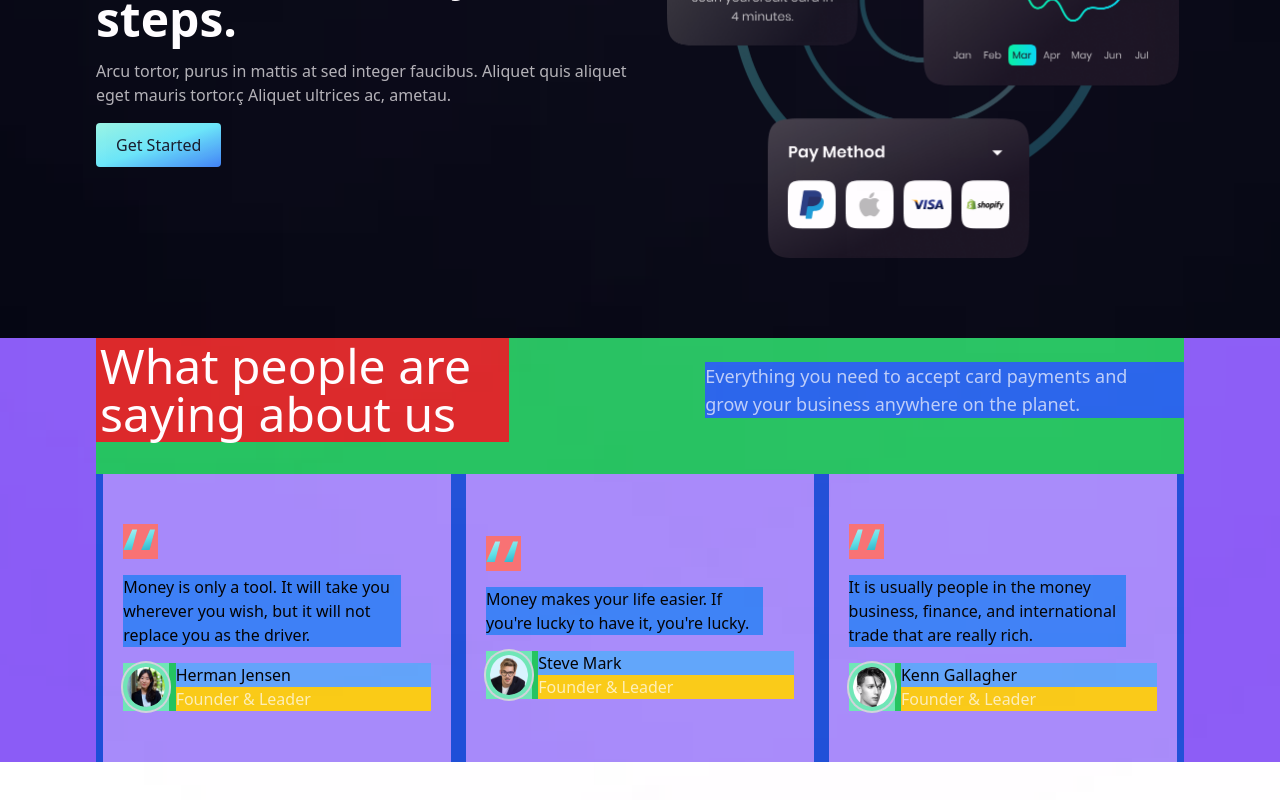
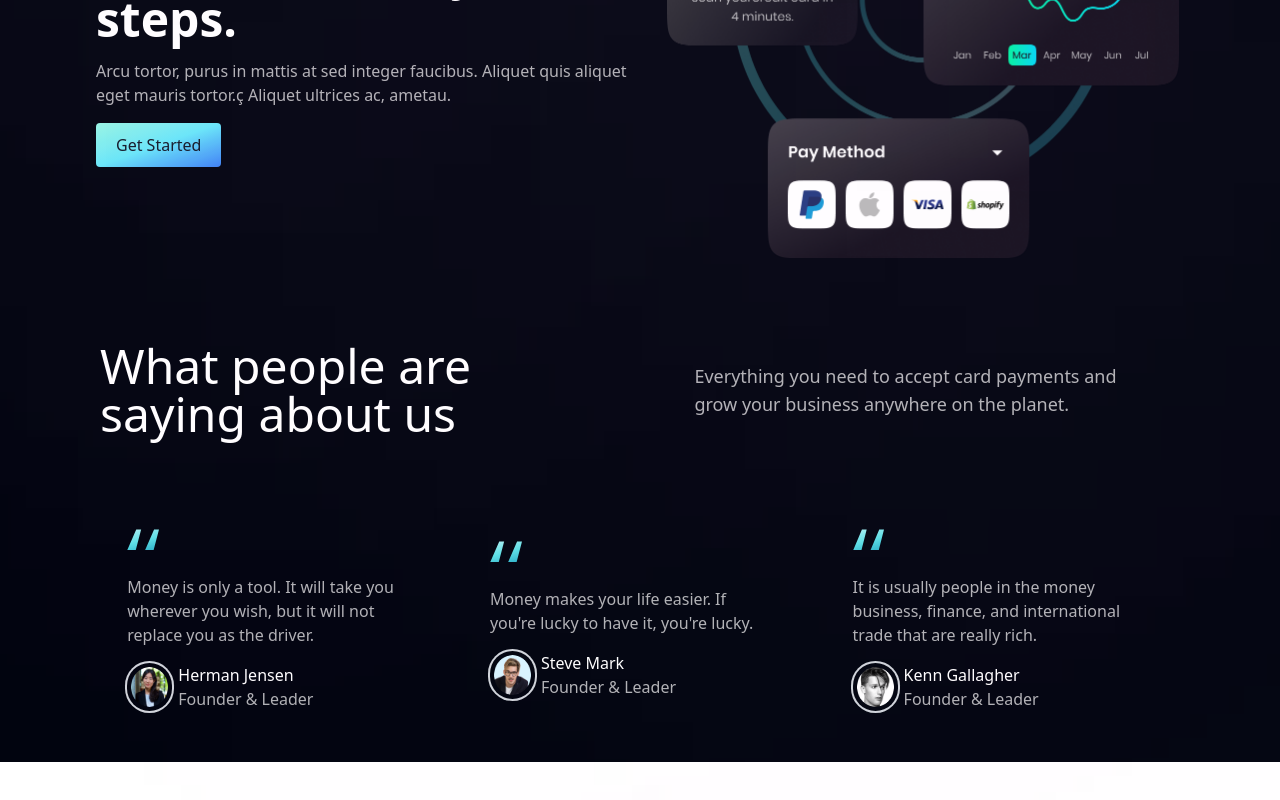
Before and after one commit to MoniruzzamanBillal/react-bank-web, a React (Vite) app: page / in a window 1280 px wide. Shown: the part 1977-2777 px from the top of the page. Built offline with nearby package versions, Linux system fonts and the light colour scheme.

Commit message:
testimonial done

```diff
--- a/src/Components/FeedBackCard.jsx
+++ b/src/Components/FeedBackCard.jsx
@@ -8,20 +8,24 @@ const FeedBackCard = ({ content, name, title, img }) => {
 
   return (
     <>
-      <div className="feedbackContainer bg-violet-400  ">
-        <div className="feedbackWrapper bg-orange-300 w-[100%] md:min-h-[19rem]  lg:min-h-[18rem] m-auto flex flex-col  justify-center  feedback-card rounded-md ">
-          <div className="feedBackCardContent px-6 md:px-3 lg:px-5 py-10 md:py-1   ">
+      <div className="feedbackContainer  ">
+        <div className="feedbackWrapper w-[100%] md:min-h-[19rem]  lg:min-h-[18rem] m-auto flex flex-col  justify-center  feedback-card rounded-md ">
+          <div className="feedBackCardContent px-7 md:px-4 lg:px-6 py-10 md:py-1   ">
             {/*  */}
             {/* top section of feedback card starts  */}
-            <div className="feedbackCardTop bg-red-400 mb-4 w-[2.2rem] h-[2.2rem]  ">
-              <img src={quotes} alt="" className=" w-[90%] h-[90%]  " />
+            <div className="feedbackCardTop mb-4 w-[1.9rem] h-[1.9rem] sm:w-[2.2rem] sm:h-[2.2rem]  ">
+              <img
+                src={quotes}
+                alt=""
+                className=" w-[80%] h-[80%] sm:w-[90%] sm:h-[90%]  "
+              />
             </div>
             {/* top section of feedback card ends  */}
             {/*  */}
 
             {/*  */}
             {/* mid section of feedback card starts  */}
-            <div className="feedbackCardMid bg-blue-500 mb-4 w-[100%] md:w-[98%] lg:w-[90%]    ">
+            <div className="feedbackCardMid mb-4 w-[100%] md:w-[98%] lg:w-[90%] text-sm sm:text-base text-[#FFFFFFB2]   ">
               <p>{content}</p>
             </div>
             {/* mid section of feedback card ends  */}
@@ -30,12 +34,12 @@ const FeedBackCard = ({ content, name, title, img }) => {
             {/*  */}
             {/* bottom  section of feedback card starts  */}
 
-            <div className="feedbackCardBottom bg-green-500 flex justify-between items-center self-center    ">
+            <div className="feedbackCardBottom flex justify-between items-center self-center    ">
               {/* left side of card bottom starts  */}
-              <div className="feedbackCardBottomLeft bg-emerald-300 w-[15%] flex justify-center items-center self-center ">
+              <div className="feedbackCardBottomLeft  w-[15%] flex justify-center items-center self-center  pr-1 sm:pr-0 ">
                 {" "}
                 <img
-                  class="w-12 h-12 p-1 rounded-full ring-2 ring-gray-300 dark:ring-gray-500"
+                  class="w-11 h-11  sm:w-12 sm:h-12 p-1 rounded-full ring-2 ring-gray-300 dark:ring-gray-500 "
                   src={img}
                   alt="Bordered avatar"
                 />{" "}
@@ -43,15 +47,15 @@ const FeedBackCard = ({ content, name, title, img }) => {
               {/* left side of card bottom ends   */}
 
               {/* right side of card bottom starts  */}
-              <div className="feedbackCardBottomRight bg-pink-500 w-[83%]  ">
+              <div className="feedbackCardBottomRight w-[83%]  ">
                 {/*  */}
-                <div className="feedbackBottomRightLeft bg-blue-400 ">
+                <div className="feedbackBottomRightLeft text-sm sm:text-base text-white ">
                   <p>{name}</p>
                 </div>
                 {/*  */}
 
                 {/*  */}
-                <div className="feedbackBottomRightRight bg-yellow-400 text-[#FFFFFFB2] ">
+                <div className="feedbackBottomRightRight text-[#FFFFFFB2] text-sm sm:text-base ">
                   <p> {title} </p>
                 </div>
                 {/*  */}
--- a/src/Components/Testimonials.jsx
+++ b/src/Components/Testimonials.jsx
@@ -7,25 +7,24 @@ import FeedBackCard from "./FeedBackCard";
 const Testimonials = () => {
   return (
     <>
-      <div className="testimonialWrapper bg-violet-500 mb-8 sm:mb-20  ">
-        <div className="testimonialWrapper bg-green-500 w-[85%] m-auto  ">
+      <div className="testimonialWrapper  mb-8 sm:mb-20 ">
+        <div className="testimonialWrapper  w-[85%] m-auto ">
           {/* testimonial top section starts  */}
 
-          <div className="testimonialTop mb-8 flex justify-between items-center self-center   ">
+          <div className="testimonialTop mb-4 sm:mb-6 md:mb-8 flex justify-between items-center self-center   ">
             {/*  */}
-            <div className="testimonialTopLeft bg-red-600 w-[38%] p-1 text-white text-5xl ">
+            <div className="testimonialTopLeft w-[49%] md:w-[47%] lg:w-[44%] p-1 text-white text-3xl md:text-4xl lg:text-5xl ">
               <h1>What people are saying about us</h1>
             </div>
             {/*  */}
 
             {/*  */}
-            <div className="testimonialTopRight bg-blue-600 w-[44%] pr-8 text-[#FFFFFFB2] text-lg ">
+            <div className="testimonialTopRight  w-[50%] md:w-[45%] md:pr-6 lg:pr-8 text-[#FFFFFFB2] text-sm sm:text-base md:text-lg">
               <p>
                 Everything you need to accept card payments and grow your
                 business anywhere on the planet.
               </p>
             </div>
-            {/*  */}
 
             {/*  */}
           </div>
@@ -34,12 +33,12 @@ const Testimonials = () => {
 
           {/* testimonial bottom section starts  */}
 
-          <div className="testimonialWrapper bg-violet-500 mb-8 sm:mb-20">
+          <div className="testimonialWrapper  mb-8 sm:mb-20">
             {/* ... */}
-            <div className="testimonialBottom flex flex-col md:flex-row bg-blue-700 ">
+            <div className="testimonialBottom flex flex-col md:flex-row ">
               {feedback &&
                 feedback.map((ele, ind) => (
-                  <div className="itemsCard mb-6 md:mb-0 w-[68%] md:w-[32%] m-auto bg-red-700 ">
+                  <div className="itemsCard mb-6 md:mb-0 w-[86%] sm:w-[65%] md:w-[32%] m-auto  ">
                     <FeedBackCard {...ele} key={ind} />
                   </div>
                 ))}
```
